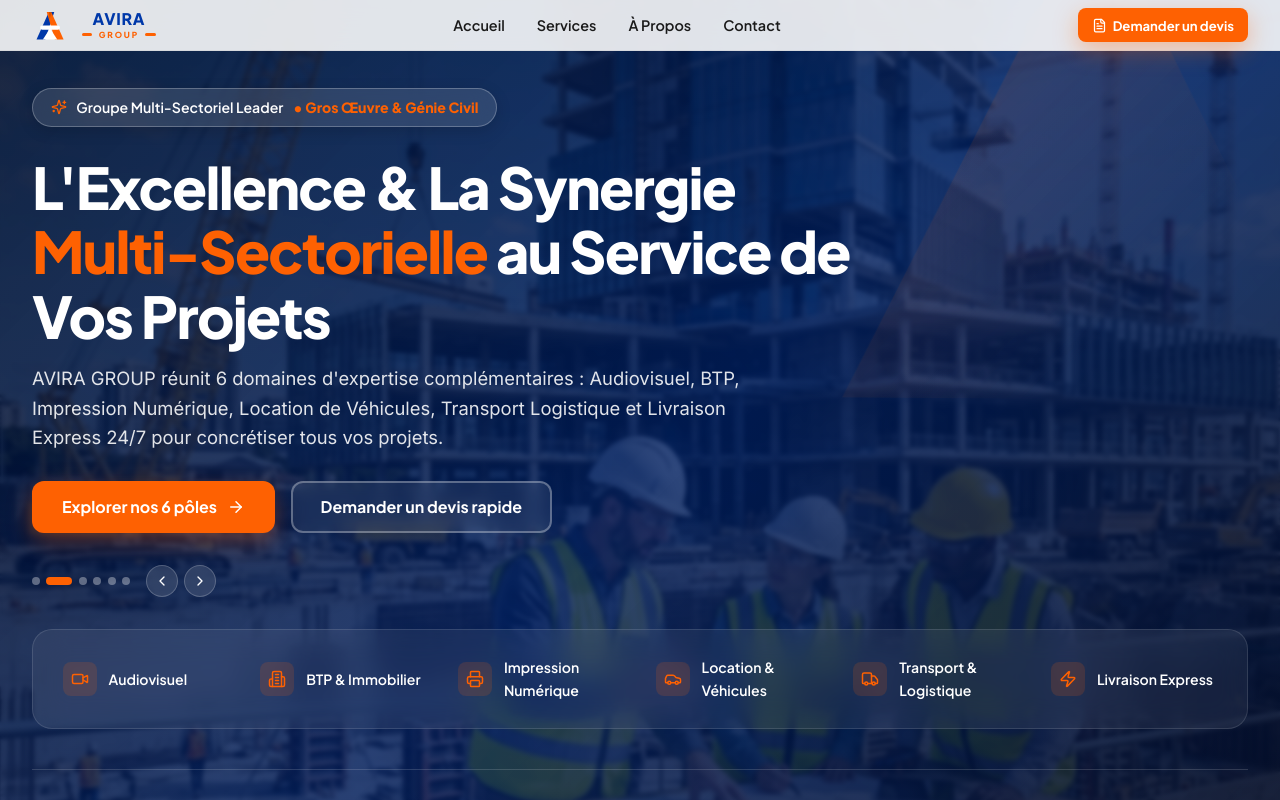
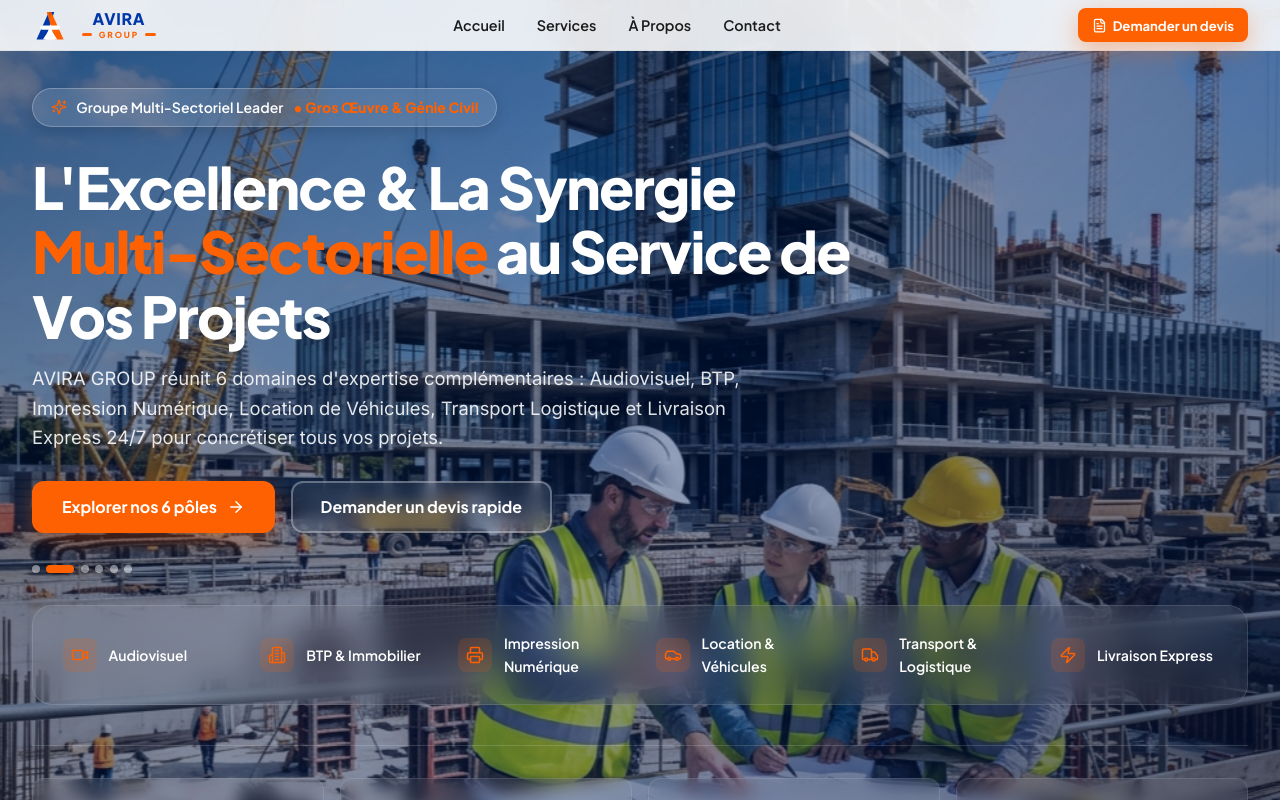
Before and after one commit to yuku-ent/avira-group, a React (Vite) app: page / in a window 1280 px wide. Shown: the top 800 px of the page. Built offline with nearby package versions, Linux system fonts and the light colour scheme.

Commit message:
style(hero): lighten background overlay to reveal vivid photos and remove slideshow arrow buttons

```diff
--- a/src/components/HeroSection.jsx
+++ b/src/components/HeroSection.jsx
@@ -82,13 +82,12 @@
           );
         })}
 
-        {/* Dark Gradient Overlay for Supreme Text Legibility */}
+        {/* Translucent Gradient Overlay for Clear Background Photos & High Text Contrast */}
         <div
           style={{
             position: 'absolute',
             inset: 0,
-            background: 'linear-gradient(135deg, rgba(3, 14, 40, 0.88) 0%, rgba(0, 31, 96, 0.82) 50%, rgba(5, 13, 36, 0.92) 100%)',
-            backdropFilter: 'blur(2px)',
+            background: 'linear-gradient(135deg, rgba(4, 18, 53, 0.55) 0%, rgba(0, 31, 96, 0.42) 50%, rgba(4, 18, 53, 0.68) 100%)',
             zIndex: 2,
           }}
         />
@@ -204,74 +203,32 @@
             </button>
           </div>
 
-          {/* Diaporama Controls & Indicators */}
+          {/* Diaporama Indicators */}
           <div
             style={{
               display: 'flex',
               alignItems: 'center',
-              gap: '1rem',
+              gap: '0.4rem',
               marginBottom: '2rem',
             }}
           >
-            <div style={{ display: 'flex', alignItems: 'center', gap: '0.4rem' }}>
             {slides.map((s, idx) => (
               <button
                 key={idx}
                 onClick={() => setCurrentSlide(idx)}
                 aria-label={`Go to slide ${idx + 1}`}
                 style={{
-                    width: idx === currentSlide ? '26px' : '8px',
+                  width: idx === currentSlide ? '28px' : '8px',
                   height: '8px',
                   borderRadius: 'var(--radius-full)',
-                    backgroundColor: idx === currentSlide ? 'var(--color-orange-avira)' : 'rgba(255, 255, 255, 0.35)',
+                  backgroundColor: idx === currentSlide ? 'var(--color-orange-avira)' : 'rgba(255, 255, 255, 0.45)',
                   border: 'none',
                   cursor: 'pointer',
                   transition: 'all 0.3s ease',
+                  boxShadow: '0 2px 6px rgba(0,0,0,0.3)',
                 }}
               />
             ))}
-            </div>
-
-            <div style={{ display: 'flex', alignItems: 'center', gap: '0.4rem' }}>
-              <button
-                onClick={() => setCurrentSlide((prev) => (prev === 0 ? slides.length - 1 : prev - 1))}
-                aria-label="Previous Slide"
-                style={{
-                  width: '32px',
-                  height: '32px',
-                  borderRadius: '50%',
-                  backgroundColor: 'rgba(255, 255, 255, 0.12)',
-                  backdropFilter: 'blur(8px)',
-                  border: '1px solid rgba(255, 255, 255, 0.2)',
-                  color: '#FFFFFF',
-                  display: 'flex',
-                  alignItems: 'center',
-                  justifyContent: 'center',
-                  cursor: 'pointer',
-                }}
-              >
-                <ChevronLeft size={16} />
-              </button>
-              <button
-                onClick={() => setCurrentSlide((prev) => (prev + 1) % slides.length)}
-                aria-label="Next Slide"
-                style={{
-                  width: '32px',
-                  height: '32px',
-                  borderRadius: '50%',
-                  backgroundColor: 'rgba(255, 255, 255, 0.12)',
-                  backdropFilter: 'blur(8px)',
-                  border: '1px solid rgba(255, 255, 255, 0.2)',
-                  color: '#FFFFFF',
-                  display: 'flex',
-                  alignItems: 'center',
-                  justifyContent: 'center',
-                  cursor: 'pointer',
-                }}
-              >
-                <ChevronRight size={16} />
-              </button>
-            </div>
           </div>
         </div>
 
```
Lines whose indentation alone changed are shown as unchanged.
